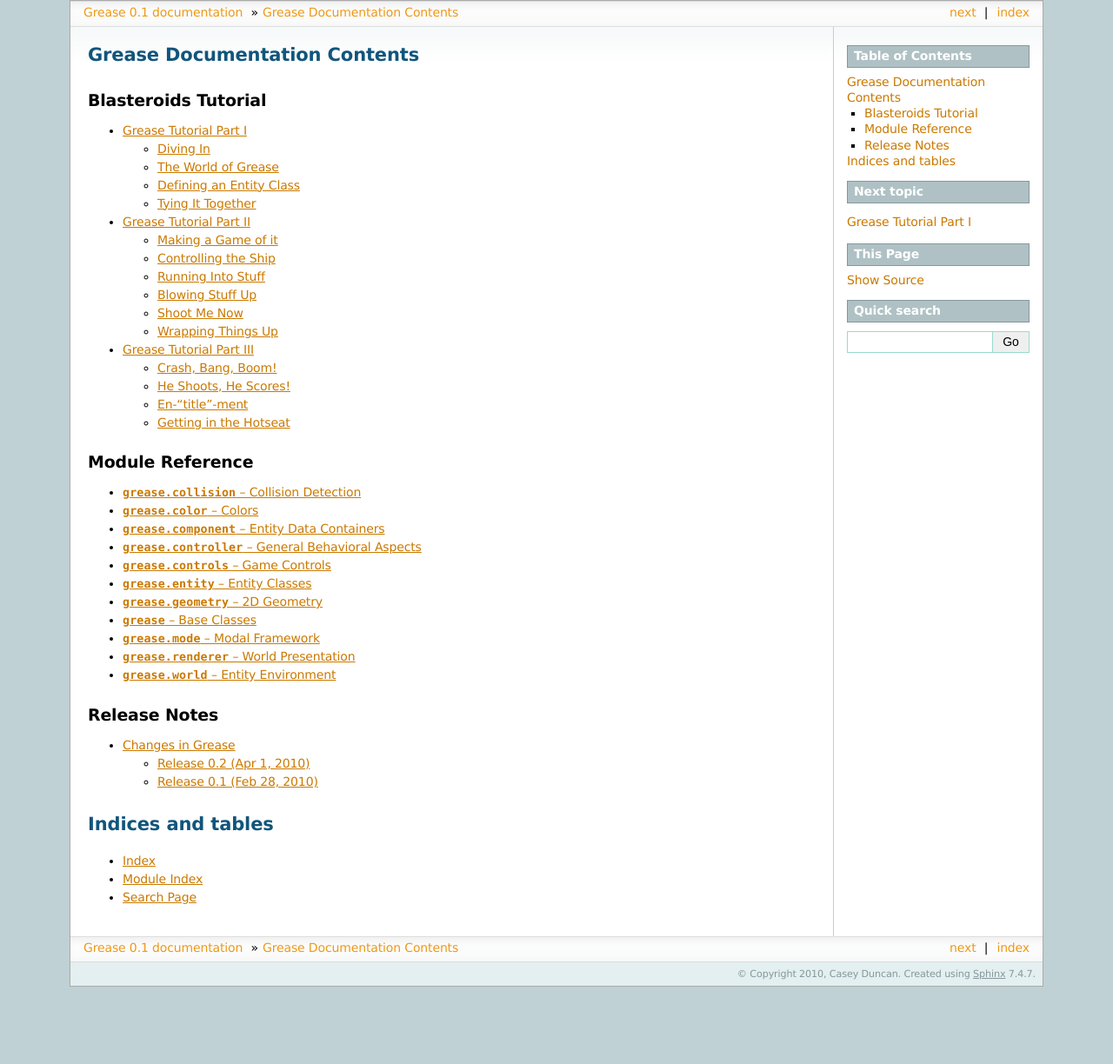
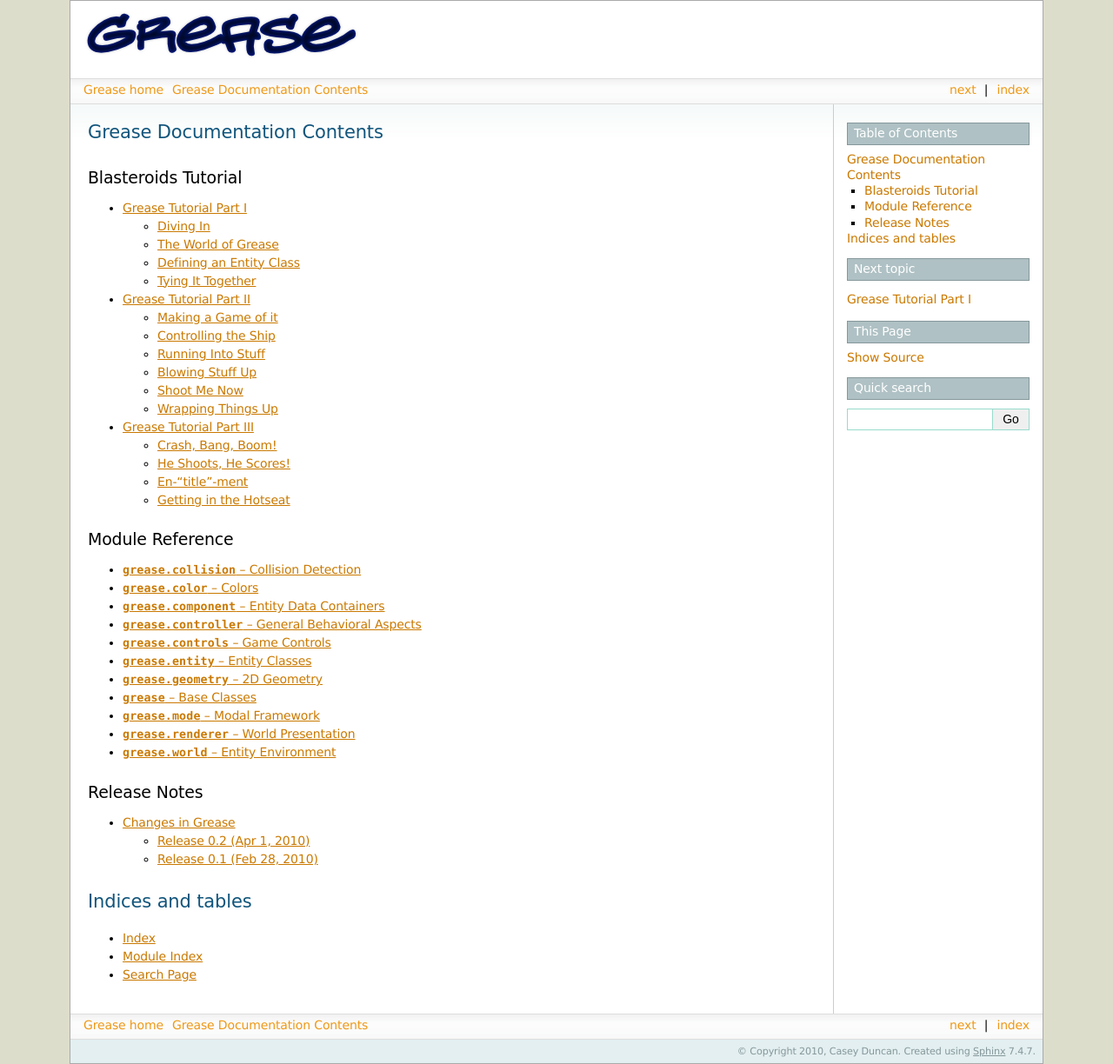
Before and after one commit to caseman/grease, a Sphinx documentation site: the page built from doc/index.rst, in a window 1280 px wide. Shown: the whole page at 87% size. Built offline with Sphinx 7.4.7, drawn with Linux system fonts in a browser that asks for light colours; before the commit the page ends 1135 px from its top, so only the background shows below that.

Commit message:
Add logo, global css, improve autodoc formatting
git-svn-id: https://caseman.googlecode.com/svn/trunk/grease@610 695b90bb-9647-0410-898f-0949cf7e6fe8

```diff
--- /dev/null
+++ b/doc/_static/grease.css
@@ -0,0 +1,33 @@
+body {
+        background-color: #ddc;
+}
+
+h1, h2, h3, h4, h5, h6 {
+        font-family: 'Marker Felt', 'Comic Sans MS', 'Comic Sans', sans-serif;
+        font-weight: normal;
+}
+
+dl.class, dl.function, dl.exception {
+        border-top: 1px dotted #aab;
+        padding-top: 0.75em;
+}
+
+em.property {
+        color: #072;
+}
+
+tt.descclassname {
+        color: #777;
+}
+
+dl.class tt.descname {
+        color: #0e84bd;
+}
+
+dl.method tt.descname, dl.function tt.descname {
+        color: #06287e;
+}
+
+dl.attribute tt.descname {
+        color: #222;
+}
--- /dev/null
+++ b/doc/_templates/layout.html
@@ -0,0 +1,16 @@
+{% extends "!layout.html" %}
+
+{% block rootrellink %}
+        <li><a href="{{ pathto('index') }}">Grease home</a><!-- &nbsp;|&nbsp; --></li>
+        <!-- <li><a href="{{ pathto('contents') }}">Documentation</a>&raquo;</li> -->
+{% endblock %}
+
+{% block extrahead %}
+        <link rel="stylesheet" href="{{ pathto("_static/grease.css", 1) }}" type="text/css" />
+{% endblock %}
+
+{% block header %}
+<div style="background-color: white; text-align: left; padding: 10px 10px 15px 15px">
+<img src="{{ pathto("_static/grease.png", 1) }}" alt="Grease logo" />
+</div>
+{% endblock %}
--- a/doc/include.rst
+++ b/doc/include.rst
@@ -6,6 +6,7 @@
 .. |Renderer| replace:: :class:`~grease.Renderer`
 .. |Entity| replace:: :class:`~grease.entity.Entity`
 .. |Vec2d| replace:: :class:`~grease.geometry.Vec2d`
+.. |Vec2dArray| replace:: :class:`~grease.geometry.Vec2dArray`
 .. |Rect| replace:: :class:`~grease.geometry.Rect`
 .. |RGBA| replace:: :class:`~grease.color.RGBA`
 .. |Mode| replace:: :class:`~grease.mode.Mode`
--- a/doc/index.rst
+++ b/doc/index.rst
@@ -1,7 +1,4 @@
-.. Grease documentation master file, created by
-	sphinx-quickstart on Sat Feb  6 16:58:46 2010.
-	You can adapt this file completely to your liking, but it should at least
-	contain the root `toctree` directive.
+.. Grease documentation master file
 
 Grease Documentation Contents
 =============================
--- a/doc/mod/component.rst
+++ b/doc/mod/component.rst
@@ -1,3 +1,5 @@
+.. include:: ../include.rst
+
 :mod:`grease.component` -- Entity Data Containers
 =================================================
 
```
Also changed, not shown: doc/_static/grease.png (added), doc/_static/grease.svg (added), 1 other file.
